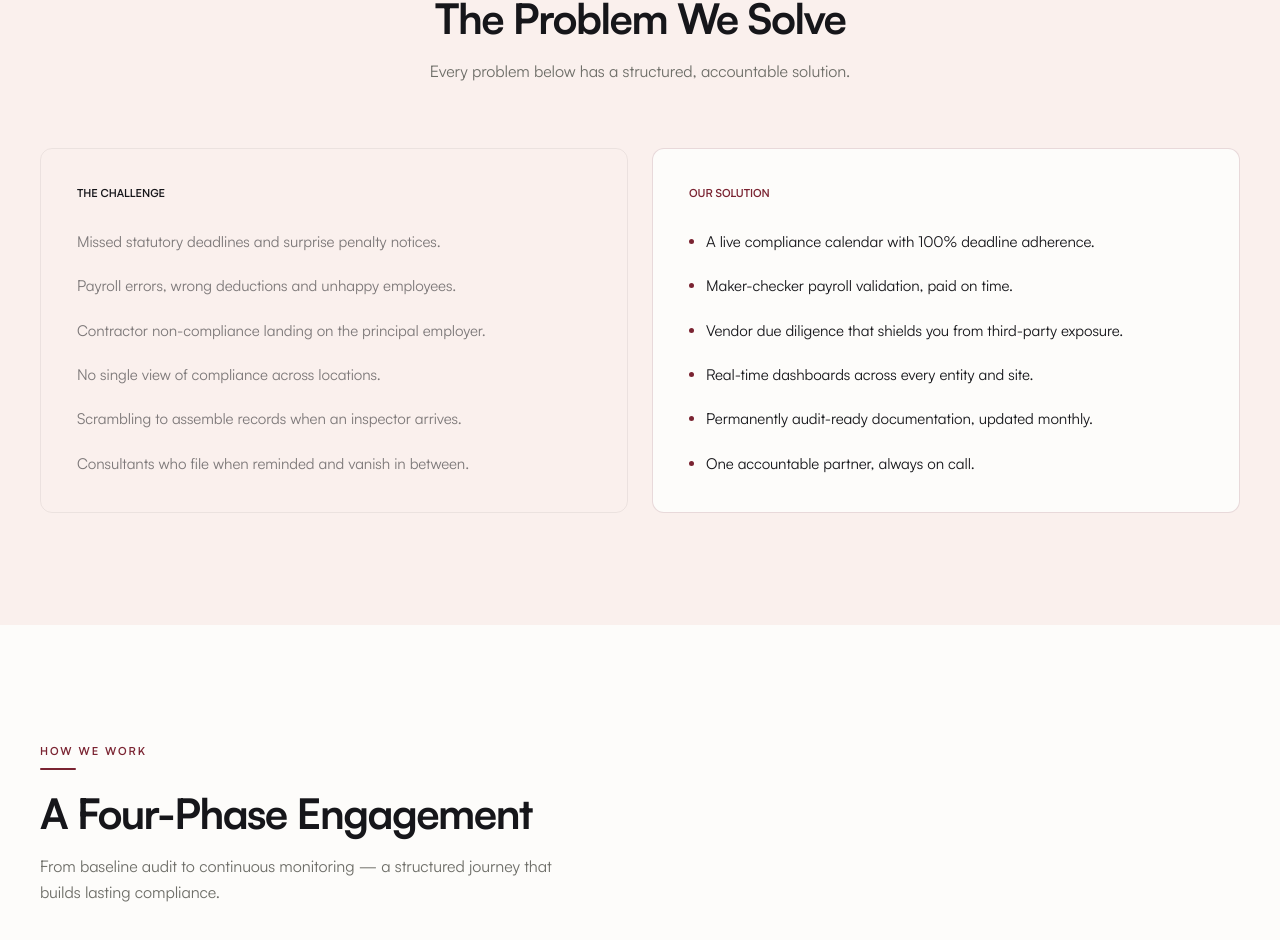
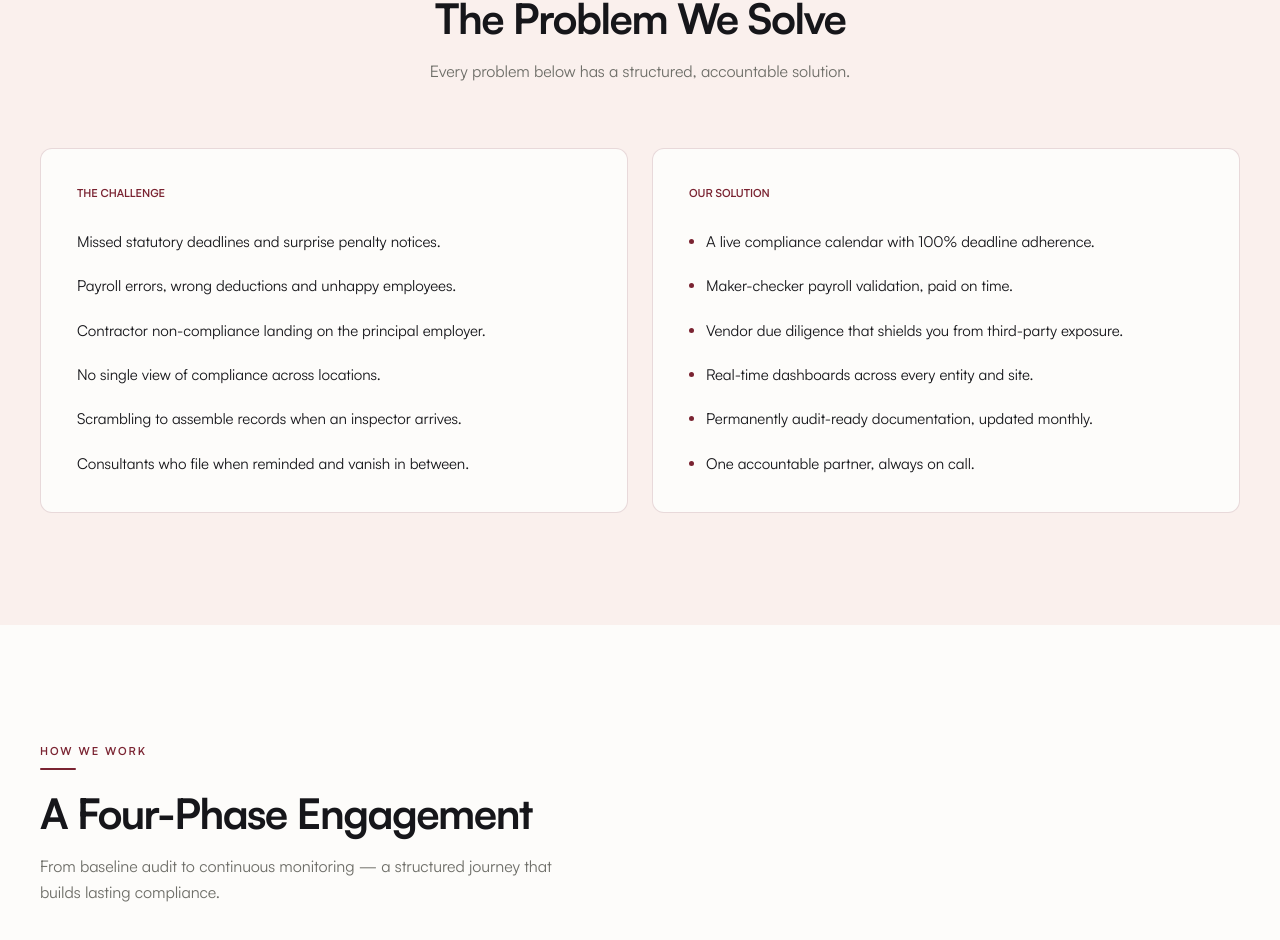
Before and after one commit to Azhwin05/VijayHR, a Next.js app: page /complycare in a window 1280 px wide. Shown: the part 4388-5328 px from the top of the page. Built offline with nearby package versions, Linux system fonts and the light colour scheme.

Commit message:
Match Challenge card styling to Solution card — same background, accent label, no bullets

```diff
--- a/components/sections/ChallengeSolution.tsx
+++ b/components/sections/ChallengeSolution.tsx
@@ -25,21 +25,25 @@ export default function ChallengeSolution({
         />
 
         <div className="mt-16 grid grid-cols-1 gap-6 lg:grid-cols-2">
-          {/* The problem — deliberately flat and colourless */}
-          <div className="rounded-[12px] border border-black/[0.06] p-8 sm:p-9">
-            <p className="text-[11px] font-semibold uppercase tracking-[0.18em] text-ink">
+          <div
+            className="rounded-[12px] p-8 sm:p-9"
+            style={{ backgroundColor: "var(--paper)", border: "1px solid rgba(var(--accent-rgb),0.16)" }}
+          >
+            <p
+              className="text-[11px] font-semibold uppercase tracking-[0.18em]"
+              style={{ color: "var(--accent)" }}
+            >
               The Challenge
             </p>
             <div className="mt-7 flex flex-col gap-5">
               {challenges.map((c, i) => (
                 <Reveal key={c} delay={i * 0.04}>
-                  <p className="text-[15px] leading-relaxed text-ink/55">{c}</p>
+                  <p className="text-[15px] leading-relaxed text-ink">{c}</p>
                 </Reveal>
               ))}
             </div>
           </div>
 
-          {/* The answer — carries the brand colour */}
           <div
             className="rounded-[12px] p-8 sm:p-9"
             style={{ backgroundColor: "var(--paper)", border: "1px solid rgba(var(--accent-rgb),0.16)" }}
```
